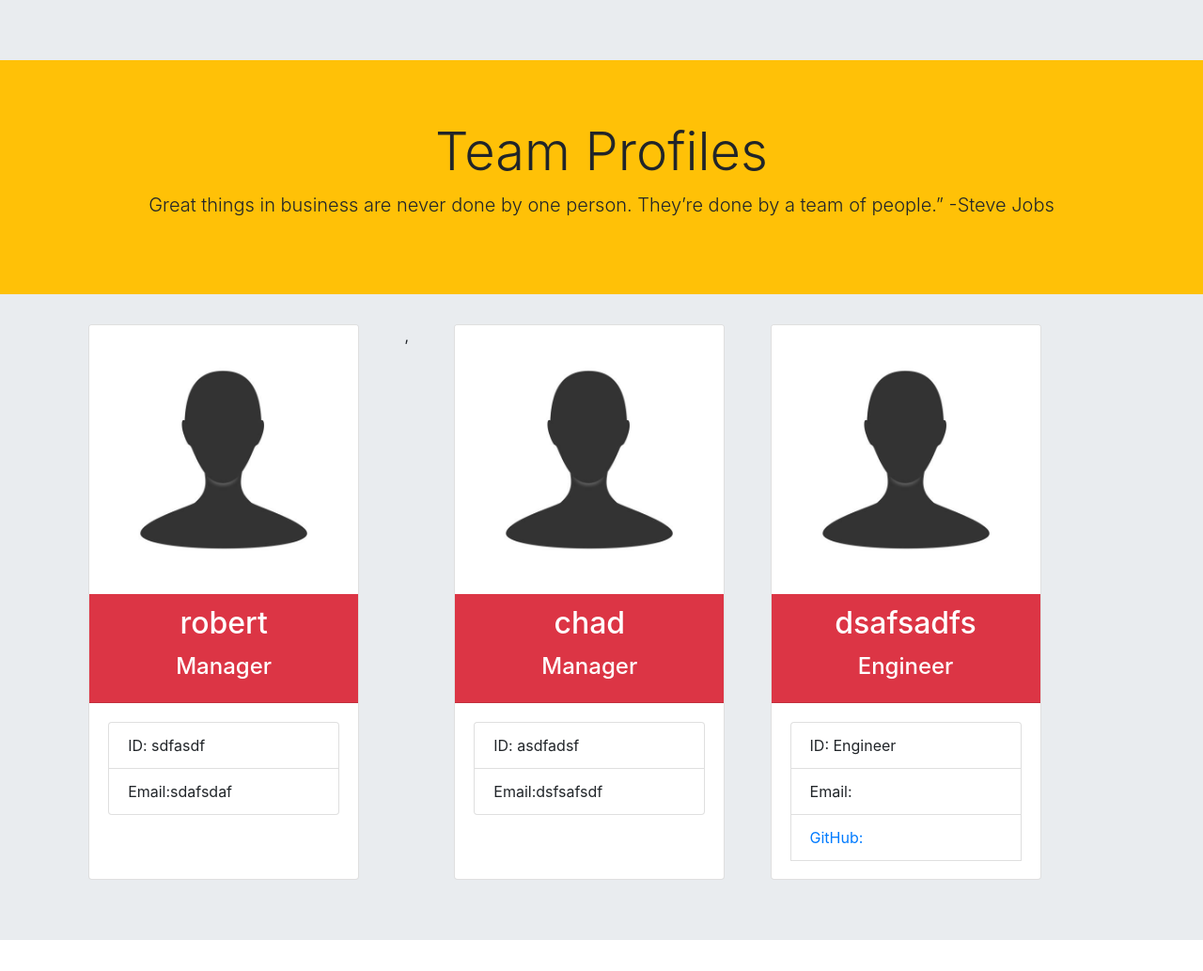
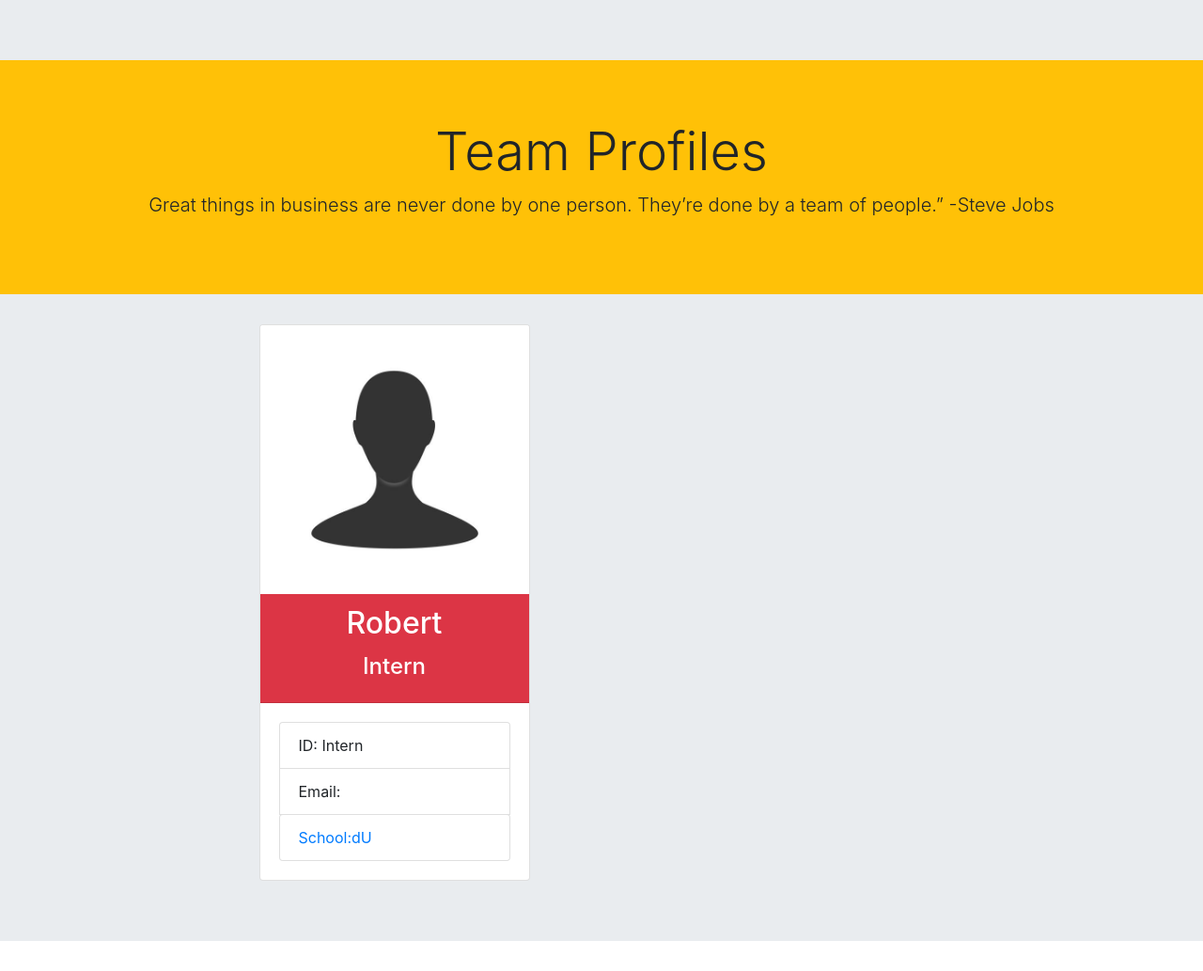
Before and after one commit to rarellano5280/Team-Profile-Generator, a website: page index.html in a window 1280 px wide. Shown: the whole page at 94% size. Drawn offline with nearby package versions, Linux system fonts and the light colour scheme.

Commit message:
fixed intern return bug

```diff
--- a/index.html
+++ b/index.html
@@ -29,44 +29,16 @@
             <div class ='row team-row col-12 d-flex justify-content-around'>
 
     <div class="card team-card" style="width: 18rem;">
-        <img class="card-img-top" src= ./Team-Profile-Generator/images/non-bianary.jpeg alt="Card image cap">
+        <img class="card-img-top" src=./Team-Profile-Generator/images/non-bianary.jpeg alt="Card image cap">
         <div class ="card-header bg-danger text-white">
-        <h2 class ="card-title text-center">robert</h2>
-        <h4 class ="card-title text-center">Manager</h4>
+        <h2 class ="card-title text-center">Robert</h2>
+        <h4 class ="card-title text-center">Intern</h4>
         </div>
         <div class="card-body">
             <ul class="list-group">
-                <li class = "list-group-item">ID: sdfasdf</li>
-                <li class = "list-group-item">Email:sdafsdaf</li>
-            </ul>
-        </div>
-      </div>
-        ,
-    <div class="card team-card" style="width: 18rem;">
-        <img class="card-img-top" src= ./Team-Profile-Generator/images/non-bianary.jpeg alt="Card image cap">
-        <div class ="card-header bg-danger text-white">
-        <h2 class ="card-title text-center">chad</h2>
-        <h4 class ="card-title text-center">Manager</h4>
-        </div>
-        <div class="card-body">
-            <ul class="list-group">
-                <li class = "list-group-item">ID: asdfadsf</li>
-                <li class = "list-group-item">Email:dsfsafsdf</li>
-            </ul>
-        </div>
-      </div>
-
-    <div class="card team-card" style="width: 18rem;">
-        <img class="card-img-top" src=./Team-Profile-Generator/images/non-bianary.jpeg alt="Card image cap">
-        <div class ="card-header bg-danger text-white">
-        <h2 class ="card-title text-center">dsafsadfs</h2>
-        <h4 class ="card-title text-center">Engineer</h4>
-        </div>
-        <div class="card-body">
-            <ul class="list-group">
-                <li class = "list-group-item">ID: Engineer</li>
-                <li class = "list-group-item">Email: <a href = adsfsfd</a></li>
-                <li class = "list-group-item">GitHub:<a href = dsafsdf</a></li>
+                <li class = "list-group-item">ID: Intern</li>
+                <li class = "list-group-item">Email: <a href = robertarellano@gmail.com</a></li>
+                <li class = "list-group-item">School:dU</li>
             </ul>
         </div>
     </div>
--- a/lib/Intern.js
+++ b/lib/Intern.js
@@ -10,7 +10,7 @@ class Intern extends Employee {
     }
 
     getRole() {
-        return 'Manager'
+        return 'Intern'
     }
 }
 
```
